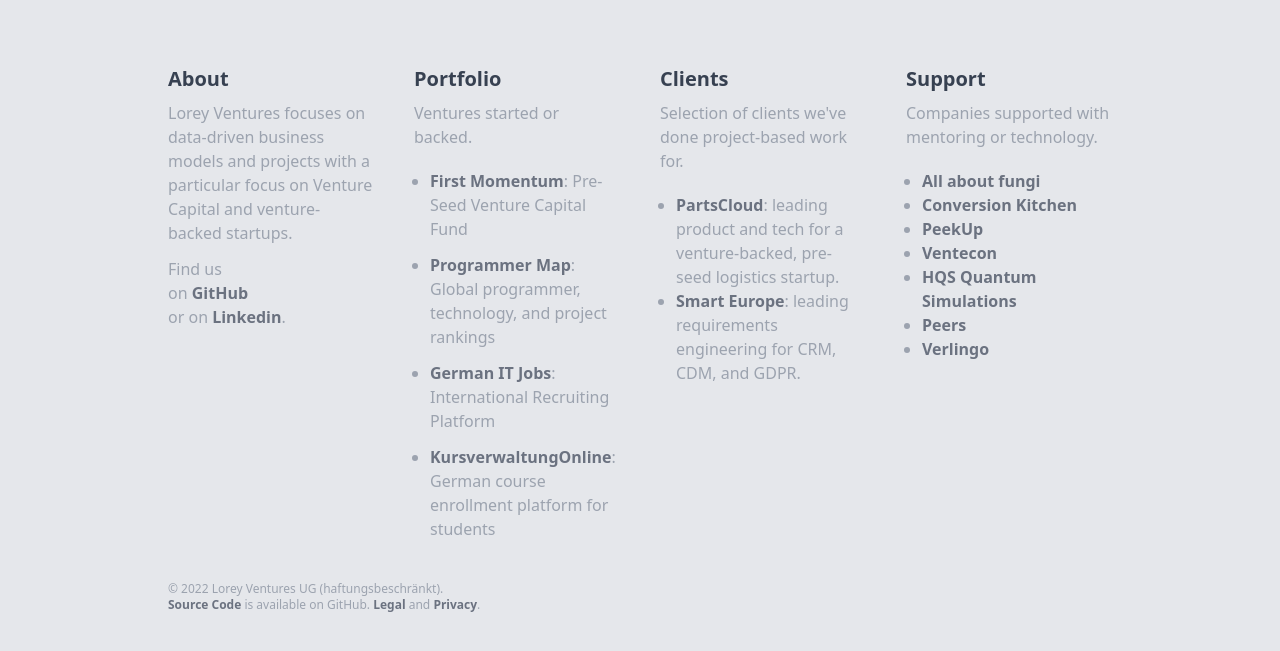
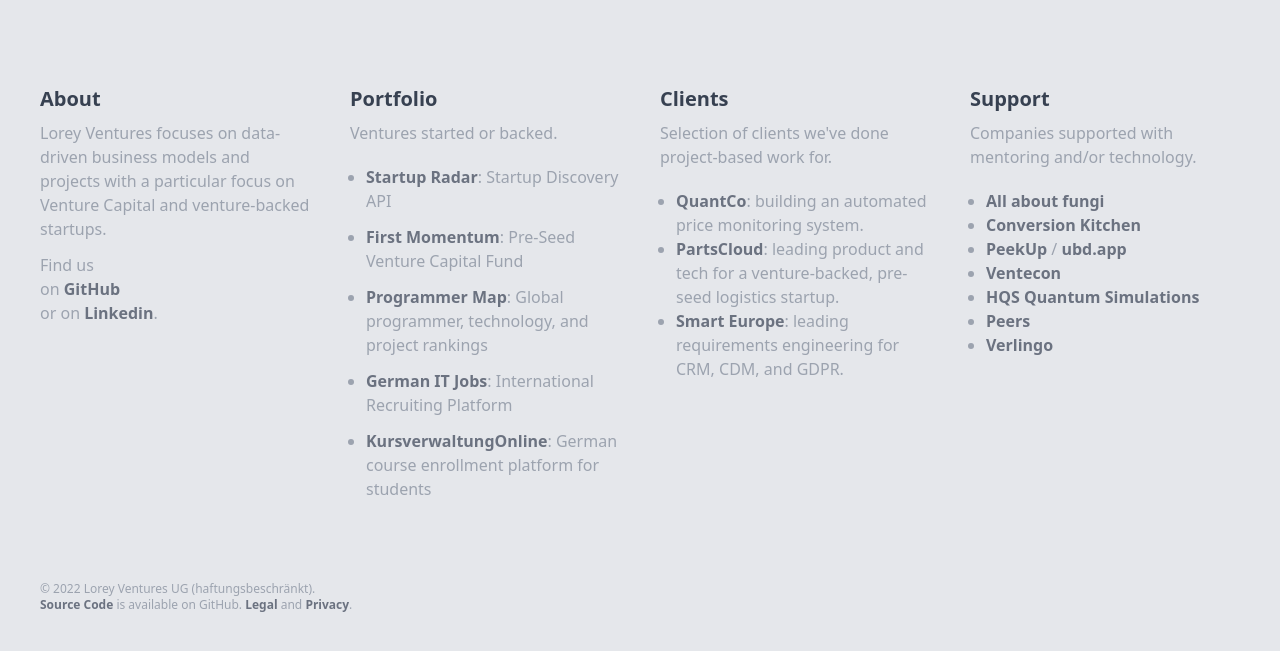
Before and after one commit to loreyventures/loreyventures.com, a Gatsby site in the folder loreyventures.com/: page / in a window 1280 px wide. Shown: the part 299-950 px from the top of the page. Built offline with nearby package versions, Linux system fonts and the light colour scheme; Gatsby itself is replaced by a stand-in of ours.

Commit message:
Add StartupRadar and QuantCo

```diff
--- a/loreyventures.com/src/components/page.js
+++ b/loreyventures.com/src/components/page.js
@@ -3,7 +3,7 @@
 
 export default function Page({children}) {
     return (
-        <div className="container mx-auto max-w-5xl p-10">
+        <div className="container mx-auto max-w-7xl p-10">
             <title>Lorey Ventures</title>
             <div className="text-center">
                 <div className="text-gray-700" style={{'font-size': '1000%', 'line-height': '100%'}}>
--- a/loreyventures.com/src/pages/index.js
+++ b/loreyventures.com/src/pages/index.js
@@ -7,8 +7,8 @@
 const IndexPage = () => {
   return (
       <Page>
-          <main className="md:grid md:grid-cols-4 md:gap-10 text-gray-400">
-              <div className="mt-5">
+          <main className="grid gap-10 md:grid-cols-4 sm:grid-cols-2 text-gray-400 py-10">
+              <div className="">
                   <h3 className="my-2">About</h3>
                   <p className="mb-3">
                       Lorey Ventures focuses on data-driven business models and projects with a particular focus on Venture Capital and venture-backed startups.
@@ -20,31 +20,33 @@
                       or on <a href="https://www.linkedin.com/company/lorey-ventures/">Linkedin</a>.
                   </p>
               </div>
-              <div className="mt-5">
+              <div className="">
                   <h3 className="my-2">Portfolio</h3>
                   <p className="mb-5">Ventures started or backed.</p>
                   <ul className="space-y-3">
+                      <li><a href="https://startupradar.co">Startup Radar</a>: Startup Discovery API</li>
                       <li><a href="https://firstmomentum.vc" rel="nofollow">First Momentum</a>: Pre-Seed Venture Capital Fund</li>
                       <li><a href="http://programmermap.com">Programmer Map</a>: Global programmer, technology, and project rankings</li>
                       <li><a href="https://germanitjobs.com">German IT Jobs</a>: International Recruiting Platform</li>
                       <li><a href="http://kursverwaltungonline.de/">KursverwaltungOnline</a>: German course enrollment platform for students</li>
                   </ul>
               </div>
-              <div className="mt-5">
+              <div className="">
                   <h3 className="my-2">Clients</h3>
                   <p className="mb-5">Selection of clients we've done project-based work for.</p>
                   <ul className="list-disc list-outside ml-4">
+                      <li><a href="https://quantco.com">QuantCo</a>: building an automated price monitoring system.</li>
                       <li><a href="https://partscloud.com">PartsCloud</a>: leading product and tech for a venture-backed, pre-seed logistics startup.</li>
                       <li><a href="https://smart.com">Smart Europe</a>: leading requirements engineering for CRM, CDM, and GDPR.</li>
                   </ul>
               </div>
-              <div className="mt-5">
+              <div className="">
                   <h3 className="my-2">Support</h3>
-                  <p className="mb-5">Companies supported with mentoring or technology.</p>
+                  <p className="mb-5">Companies supported with mentoring and/or technology.</p>
                   <ul className="list-disc list-outside ml-4">
                       <li><a href="https://allaboutfungi.net">All about fungi</a></li>
                       <li><a href="https://conversion-kitchen.com">Conversion Kitchen</a></li>
-                      <li><a href="https://peekup.de">PeekUp</a></li>
+                      <li><a href="https://peekup.de">PeekUp</a> / <a href="https://ubd.app">ubd.app</a> </li>
                       <li><a href="https://ventecon.com">Ventecon</a></li>
                       <li><a href="https://quantumsimulations.de">HQS Quantum Simulations</a></li>
                       <li><a href="https://www.peers-solutions.com">Peers</a></li>
```
